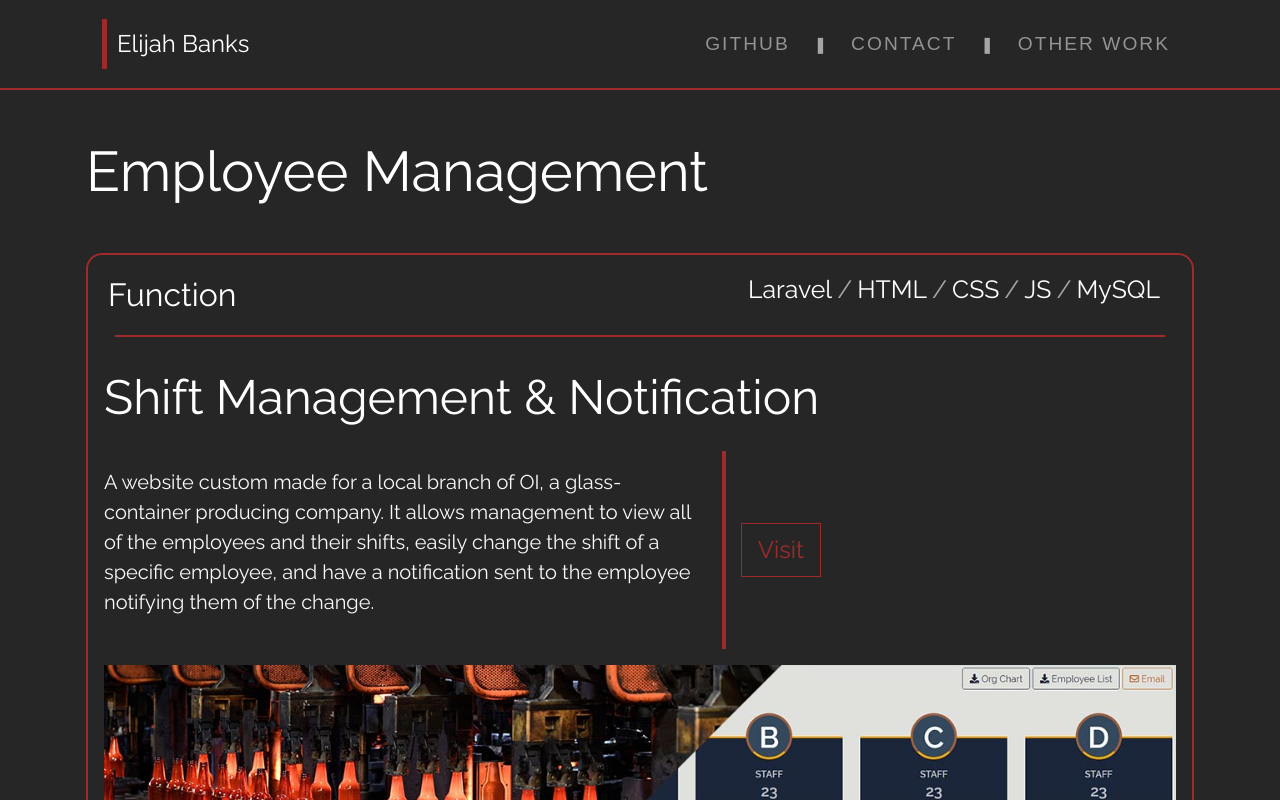
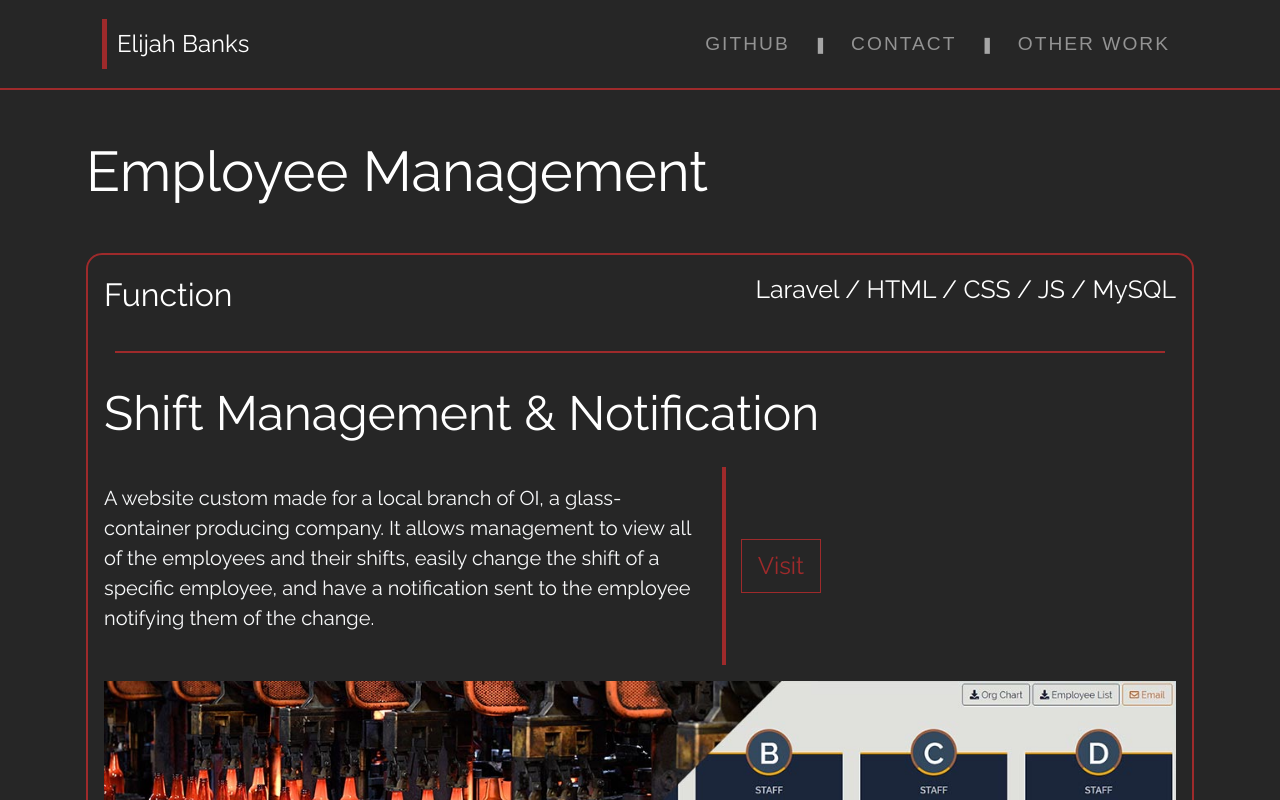
Before and after one commit to ejoebanks/eliweb, an Angular app: page /oi in a window 1280 px wide. Shown: the top 800 px of the page. Built offline with nearby package versions, Linux system fonts and the light colour scheme; a web font is replaced by a local one.

Commit message:
Changed classes, added styling to line up text when resized

```diff
--- a/src/app/oi/oi.component.css
+++ b/src/app/oi/oi.component.css
@@ -45,6 +45,7 @@ img, svg {
   color: #fff;
   font-size: calc(14px + (26 - 14) * ((100vw - 100px) / (1600 - 300)));
   padding: 1rem 0;
+  padding-right: 1rem;
 }
 
 .project-function-title {
@@ -178,3 +179,7 @@ p {
 
   }
 }
+
+.float-right {
+  text-align: center !important;
+}
--- a/src/app/oi/oi.component.html
+++ b/src/app/oi/oi.component.html
@@ -3,17 +3,13 @@
   <div class="container pt-5 pt-lg-6">
     <h1 class="display-4 mb-5 project-heading">Employee Management</h1>
     <div class="text-wrapper">
-      <div class="row ml-1 test">
-        <div>
-          <dt class="font-weight-light text-heading">Function</dt>
-        </div>
-        <div class="ml-auto mr-3">
-          <dt class="font-weight-light text-used float-right">MySQL</dt>
-          <dt class="font-weight-light text-used float-right">JS</dt>
-          <dt class="font-weight-light text-used float-right">CSS</dt>
-          <dt class="font-weight-light text-used float-right">HTML</dt>
-          <dt class="font-weight-light text-used float-right">Laravel</dt>
-        </div>
+      <div class="d-flex justify-content-between">
+          <div class="half">
+          <p class="font-weight-light text-heading">Function</p>
+          </div>
+          <div class="float-right text-used">
+            Laravel / HTML / CSS / JS / MySQL
+          </div>
       </div>
       <hr class="red_hr" />
       <h2 class="project-function-title">Shift Management & Notification</h2>
```
